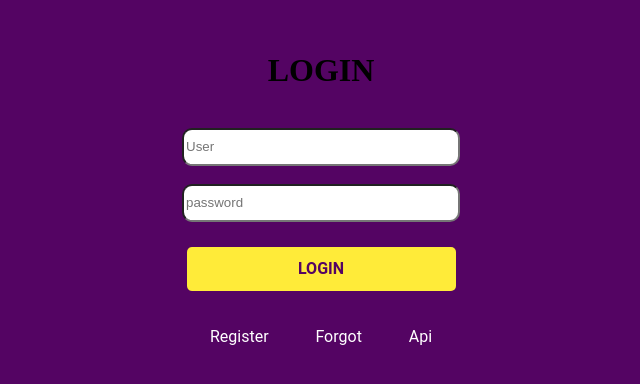
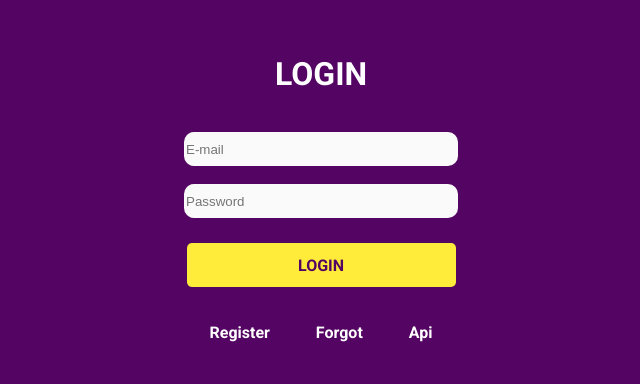
Before and after one commit to Luan-PortugalSilva/Project-API, a React (Create React App) app: page / in a window 1280 px wide. Shown: the part 162-546 px from the top of the page, without its empty margins (319-959 px from the left). Built offline with nearby package versions, Linux system fonts and the light colour scheme.

Commit message:
froentend crud works

```diff
--- a/package.json
+++ b/package.json
@@ -6,10 +6,12 @@
     "@testing-library/jest-dom": "^4.2.4",
     "@testing-library/react": "^9.3.2",
     "@testing-library/user-event": "^7.1.2",
+    "axios": "^0.19.2",
     "react": "^16.13.1",
     "react-dom": "^16.13.1",
     "react-router-dom": "^5.1.2",
-    "react-scripts": "3.4.1"
+    "react-scripts": "3.4.1",
+    "styled-components": "^5.1.0"
   },
   "scripts": {
     "start": "react-scripts start",
--- a/src/Components/Login/login.jsx
+++ b/src/Components/Login/login.jsx
@@ -1,15 +1,38 @@
 import React, { Component } from "react";
-
+import api from "../services/api";
 import { Container, ContainerFlex } from '../../Styles/login.jsx'
 
-class Login extends Component {
+export default class Login extends Component {
+
+    state = {
+        email:'',
+        password:'',
+            }
+
+    onChange = (e) => {
+        this.setState({ [e.target.name]: e.target.value })}
+
+    onSubmit = (e) => {
+        // get our form data out of state
+        const { email, password } = this.state;
+
+        api.post('/auth/login/', { email, password })
+          .then((result) => {
+                alert('Usuário logado com sucesso')
+          });
+
+      }
+
     render() {
+    //desestruturando o objeto usuário
+    const { email, password } = this.state;
+
         return (
             <Container>
                 <h1>LOGIN</h1>
-                <input placeholder="User"></input>
-                <input placeholder="password"></input>
-                <button type="submit">LOGIN</button>
+                <input className="email" type="text" name="email" value={email} onChange={this.onChange} placeholder="E-mail"></input>
+    <input className="password" type="password" name="password" value={password} onChange={this.onChange} placeholder="Password"></input>
+    <button type="submit" onClick={()=>this.onSubmit()}>LOGIN</button>
 
                 <ContainerFlex>
                     <p><a href="/register">Register</a></p>
@@ -20,6 +43,3 @@ class Login extends Component {
         )
     }
 }
-
-
-export default Login
--- a/src/Components/Register/register.jsx
+++ b/src/Components/Register/register.jsx
@@ -1,16 +1,39 @@
 import React, { Component } from 'react';
 import { Container, ContainerFlex } from '../../Styles/register.jsx'
+import api from "../services/api";
 
-class Register extends Component {
+export default class Register extends Component {
+    state = {
+        userName:'',
+        email:'',
+        password:'',
+    }
+
+    onChange = (e) => {
+        this.setState({ [e.target.name]: e.target.value })}
+
+    onSubmit = (e) => {
+        // get our form data out of state
+        const { userName,email, password } = this.state;
+
+        api.post('/users/register', { userName, email, password })
+          .then((result) => {
+                alert('Usuário cadastrado com sucesso')
+          });
+          //aqui reseta o input após realizar o cadastro
+          this.setState({userName:'', email:'', password:''})
+
+      }
+
     render() {
+        const { userName,email, password } = this.state;
         return (
             <Container>
                 <h1>SIGNUP USER</h1>
-                <input placeholder="User"></input>
-                <input placeholder="E-mail"></input>
-                <input placeholder="Password"></input>
-                <input placeholder="Confirm your password"></input>
-                <button type="submit">REGISTER</button>
+                <input className="login" type="text" name="userName" value={userName} onChange={this.onChange} placeholder="User"></input>
+                <input className="email" type="text" name="email" value={email} onChange={this.onChange} placeholder="E-mail"></input>
+                <input className="password" type="password" name="password" value={password} onChange={this.onChange} placeholder="Password"></input>
+                <button type="submit" onClick={()=>this.onSubmit()}>REGISTER</button>
 
                 <ContainerFlex>
                     <p><a href="/">Login</a></p>
@@ -20,5 +43,3 @@ class Register extends Component {
         )
     }
 }
-
-export default Register
--- /dev/null
+++ b/src/Components/UsersList/UsersList.css
@@ -0,0 +1,69 @@
+@import url('https://fonts.googleapis.com/css2?family=Roboto:wght@700&display=swap');
+
+.background{
+  background-color: #540463;
+  width: 700px;
+  height: 500px;
+  display: flex;
+  flex-direction: column;
+  flex-wrap: wrap;
+  justify-content: center;
+  align-items: center;
+  margin-top: 100px;
+}
+
+h1{
+  font-family: 'roboto';
+  color:#FFF
+}
+
+input {
+width: 270px;
+height: 32px;
+border: none;
+background: #FAFAFA;
+border-radius: 5px;
+margin-top: 18px;
+}
+
+button {
+width: 269px;
+height: 44px;
+background: #FFEB39;
+border-radius: 5px;
+font-family: 'Roboto', sans-serif;
+font-weight: 700;
+font-size: 16px;
+margin-top: 25px;
+margin-bottom: 20px;
+color:#540463;
+border: none;
+}
+
+a {
+  text-decoration: none;
+  font-family: 'roboto';
+  color: #fff;
+  text-decoration: underline;
+}
+
+a link:hover {
+  text-decoration: none;
+  color: #fff;
+  text-decoration: underline;
+}
+
+a:hover {
+  text-decoration: none;
+  color: #fff;
+  text-decoration: underline;
+}
+
+p{
+  color:#fff;
+  font-family: 'roboto';
+}
+
+.register-register, .forgot-register {
+  text-decoration: none;
+}
--- /dev/null
+++ b/src/Components/UsersList/UsersList.jsx
@@ -0,0 +1,31 @@
+import React, { Component } from 'react';
+import api from "../services/api";
+import '../UsersList/UsersList.css'
+
+export default class UsersList extends Component {
+    state = {
+        users:[],
+    }
+
+    componentDidMount(){
+        this.LoadUsers()
+    }
+    LoadUsers = async () =>{
+        const response = await api.get(`/users`);
+            const usernames = response.data.map(user => user);
+            this.setState({users: usernames})}
+
+
+
+    render(){
+    //desestruturando o objeto usuário
+    const {users} = this.state;
+
+return(
+
+<div className="users">
+    <h1>Lista de Usários Cadastrados</h1>
+{users.map(users =><p key={users._id}>id: {users._id}<br/> Nome de usuário: {users.userName}<br/> E-mail: {users.email}</p>)}
+
+
+</div>)  }}
--- /dev/null
+++ b/src/Components/services/api.js
@@ -0,0 +1,5 @@
+import axios from "axios";
+
+const api = axios.create({ baseURL: "http://localhost:3001/api" });
+
+export default api;
--- a/src/Routes/routes.jsx
+++ b/src/Routes/routes.jsx
@@ -9,6 +9,7 @@ import Login from '../Components/Login/login.jsx';
 import Register from '../Components/Register/register.jsx';
 import Forgot from '../Components/Forgot/forgot.jsx';
 import PageApi from '../Components/PageApi/api.jsx';
+import UsersList from '../Components/UsersList/UsersList.jsx';
 
 export default Routes => {
   return (
@@ -18,6 +19,7 @@ export default Routes => {
         <Route path="/register" exact={true} component={ Register } />
         <Route path="/forgot" exact={true} component={ Forgot } />
         <Route path="/api" exact={true} component={ PageApi } />
+        <Route path="/users" exact={true} component={ UsersList } />
       </Switch>
     </Router>
   )
```
Also changed, not shown: 1 other file (tests, documents, lock files or other folders).
